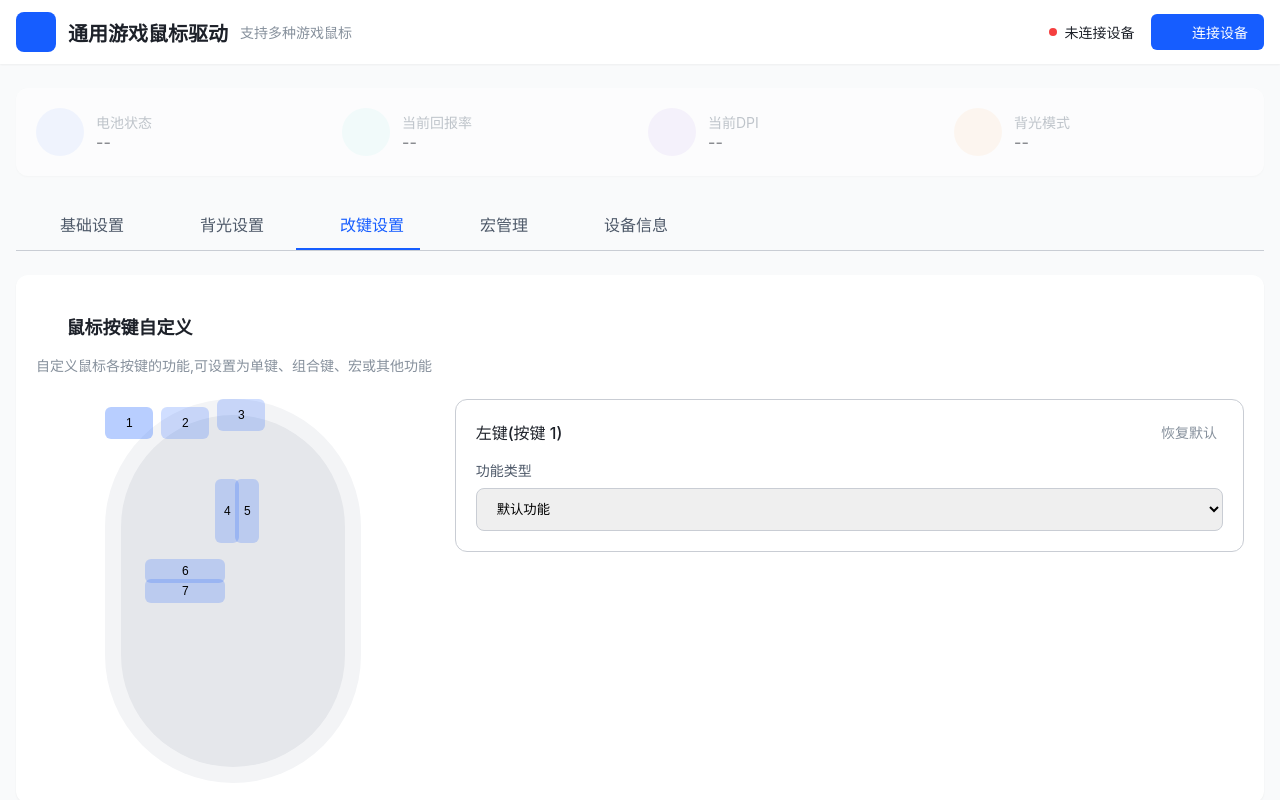
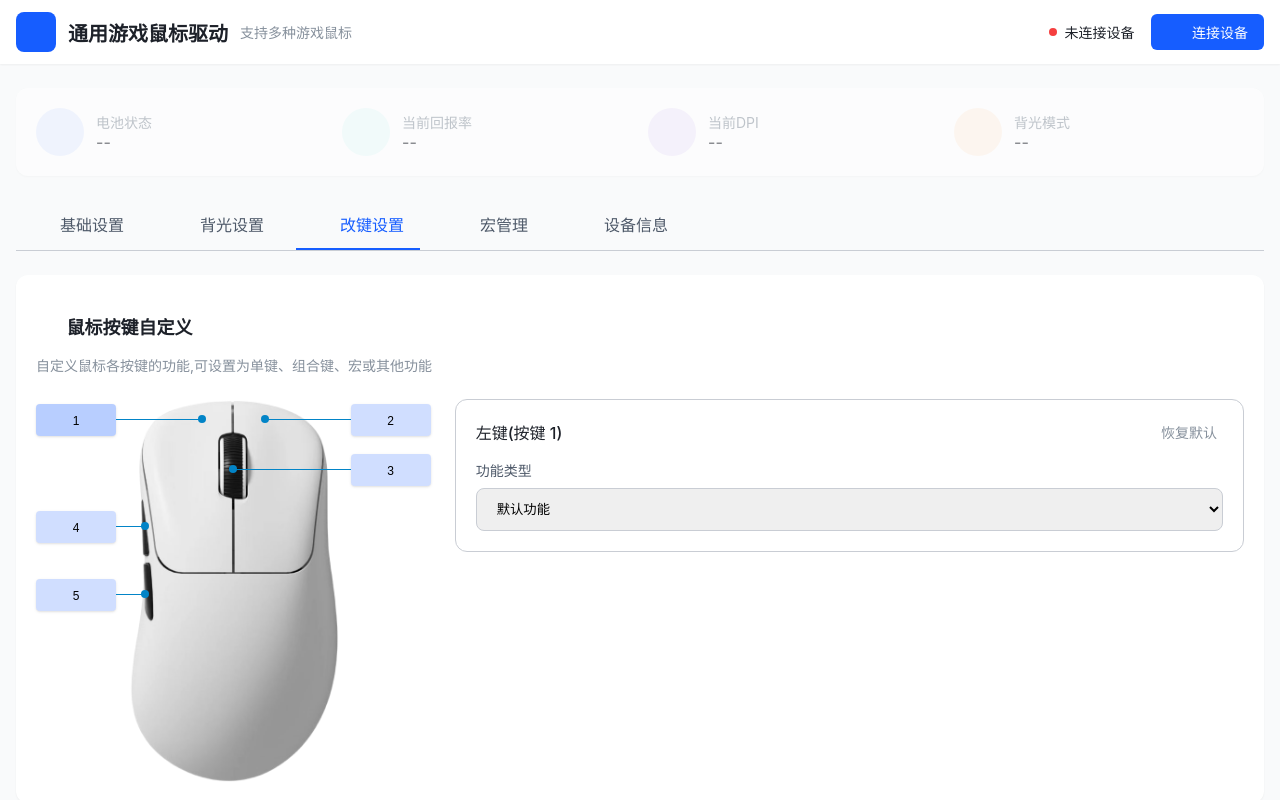
Before and after one commit to fahahaha/hid-bojuxi, a Vue app: page / in a window 1280 px wide. Both pictures are taken after a click on the button "改键设置". Shown: the top 800 px of the page. Built offline with nearby package versions, Linux system fonts and the light colour scheme.

Commit message:
feat:按键功能ui

```diff
--- a/src/renderer/src/components/ButtonMapping.vue
+++ b/src/renderer/src/components/ButtonMapping.vue
@@ -9,16 +9,15 @@
 
     <div class="mapping-layout">
       <!-- 鼠标按键示意图 -->
-      <div class="mouse-diagram">
+      <div class="mouse-diagram mouse-mode">
         <div class="mouse-body">
           <!-- 按键标记 -->
           <button
             v-for="(button, index) in buttons"
             :key="index"
             @click="selectButton(index)"
-            class="button-marker"
-            :class="{ active: selectedButton === index }"
-            :style="button.style"
+            class="mouse-key"
+            :class="['key' + index, { active: selectedButton === index }]"
           >
             <span>{{ index + 1 }}</span>
           </button>
@@ -128,23 +127,19 @@
 import { ref } from 'vue'
 
 const buttons = [
-  { style: 'width: 48px; height: 32px; left: 0px; top: 8px;' },
-  { style: 'width: 48px; height: 32px; left: 56px; top: 8px;' },
-  { style: 'width: 48px; height: 32px; left: 112px; top: 0px;' },
-  { style: 'width: 24px; height: 64px; left: 110px; top: 80px;' },
-  { style: 'width: 24px; height: 64px; left: 130px; top: 80px;' },
-  { style: 'width: 80px; height: 24px; left: 40px; top: 160px;' },
-  { style: 'width: 80px; height: 24px; left: 40px; top: 180px;' }
+  {}, // 左键
+  {}, // 右键
+  {}, // 中键
+  {}, // 后退
+  {} // 前进
 ]
 
 const buttonNames = [
   '左键(按键 1)',
-  '中键(按键 2)',
-  '右键(按键 3)',
-  '侧键前(按键 4)',
-  '侧键后(按键 5)',
-  '滚轮上(按键 6)',
-  '滚轮下(按键 7)'
+  '右键(按键 2)',
+  '中键(按键 3)',
+  '后退(按键 4)',
+  '前进(按键 5)'
 ]
 
 const modifiers = [
@@ -225,50 +220,151 @@ function resetButton() {
   display: flex;
   justify-content: center;
   align-items: center;
+  position: relative;
 }
 
 .mouse-body {
-  position: relative;
   width: 16rem;
   height: 24rem;
-  background-color: rgb(243, 244, 246);
-  border-radius: 9999px;
+  background-image: url('../assets/mouse.png');
+  background-size: contain;
+  background-repeat: no-repeat;
+  background-position: center;
   padding: 1rem;
 }
 
-.mouse-body::before {
-  content: '';
+/* 鼠标按键基础样式 */
+.mouse-mode .mouse-key {
   position: absolute;
-  inset: 1rem;
-  background-color: rgb(229, 231, 235);
-  border-radius: 9999px;
-  overflow: hidden;
-}
-
-.button-marker {
-  position: absolute;
-  border-radius: 0.375rem;
-  display: flex;
-  align-items: center;
-  justify-content: center;
+  height: 32px;
+  width: 80px;
+  -moz-user-select: none;
+  user-select: none;
+  border-radius: 0.25rem;
+  border-width: 2px;
+  --tw-bg-opacity: 1;
+  background-color: rgba(22, 93, 255, 0.2);
+  text-align: center;
+  line-height: 2rem;
+  --tw-shadow: 0 1px 3px 0 rgba(0, 0, 0, 0.1), 0 1px 2px -1px rgba(0, 0, 0, 0.1);
+  --tw-shadow-colored: 0 1px 3px 0 var(--tw-shadow-color), 0 1px 2px -1px var(--tw-shadow-color);
+  box-shadow: var(--tw-ring-offset-shadow, 0 0 #0000), var(--tw-ring-shadow, 0 0 #0000), var(--tw-shadow);
   cursor: pointer;
   transition: all 0.2s;
-  background-color: rgba(22, 93, 255, 0.2);
   border: none;
   z-index: 1;
 }
 
-.button-marker:hover {
+.mouse-mode .mouse-key:hover {
   background-color: rgba(22, 93, 255, 0.25);
 }
 
-.button-marker.active {
+.mouse-mode .mouse-key.active {
   background-color: rgba(22, 93, 255, 0.3);
 }
 
-.button-marker span {
+.mouse-mode .mouse-key span {
   font-size: 0.75rem;
   font-weight: 500;
+}
+
+/* 连接线基础样式 */
+.mouse-mode .mouse-key:before {
+  content: "";
+  position: absolute;
+  top: 0.85rem;
+  height: 1px;
+  border-bottom-width: 1px;
+  --tw-border-opacity: 1;
+  border-color: rgb(2 132 199 / var(--tw-border-opacity));
+  border-bottom-style: solid;
+}
+
+/* 连接线末端小圆圈 */
+.mouse-mode .mouse-key:after {
+  content: "";
+  position: absolute;
+  top: 11px;
+  width: 8px;
+  height: 8px;
+  background-color: rgb(2 132 199);
+  border-radius: 50%;
+  z-index: 2;
+}
+
+/* 按键 1 - 左键 */
+.mouse-mode .key0 {
+  top: 5px;
+  left: 0;
+}
+
+.mouse-mode .key0:before {
+  left: 5rem;
+  width: 86px;
+}
+
+.mouse-mode .key0:after {
+  left: calc(5rem + 86px - 4px);
+}
+
+/* 按键 2 - 右键 */
+.mouse-mode .key1 {
+  top: 5px;
+  right: 0;
+}
+
+.mouse-mode .key1:before {
+  right: 5rem;
+  width: 86px;
+}
+
+.mouse-mode .key1:after {
+  right: calc(5rem + 86px - 4px);
+}
+
+/* 按键 3 - 中键 */
+.mouse-mode .key2 {
+  top: 55px;
+  right: 0;
+}
+
+.mouse-mode .key2:before {
+  right: 5rem;
+  width: 118px;
+}
+
+.mouse-mode .key2:after {
+  right: calc(5rem + 118px - 4px);
+}
+
+/* 按键 4 - 前进 */
+.mouse-mode .key3 {
+  top: 112px;
+  left: 0;
+}
+
+.mouse-mode .key3:before {
+  left: 5rem;
+  width: 29px;
+}
+
+.mouse-mode .key3:after {
+  left: calc(5rem + 29px - 4px);
+}
+
+/* 按键 5 - 后退 */
+.mouse-mode .key4 {
+  top: 180px;
+  left: 0;
+}
+
+.mouse-mode .key4:before {
+  left: 5rem;
+  width: 29px;
+}
+
+.mouse-mode .key4:after {
+  left: calc(5rem + 29px - 4px);
 }
 
 .button-settings {
```
Also changed, not shown: src/renderer/src/assets/mouse.png (added).
